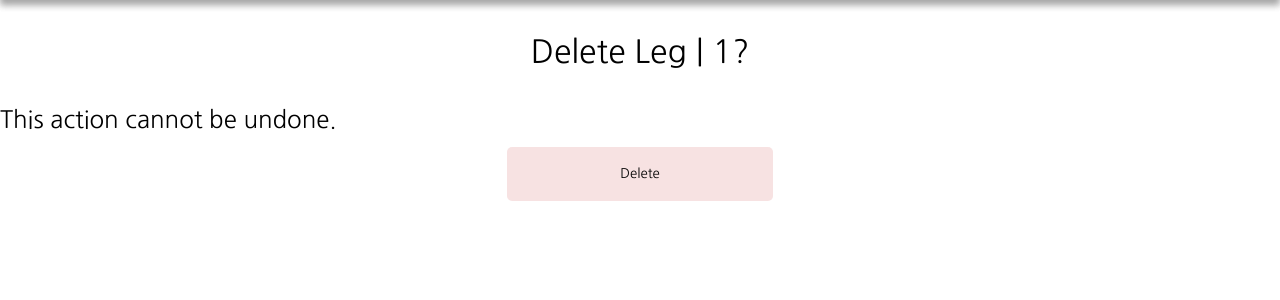
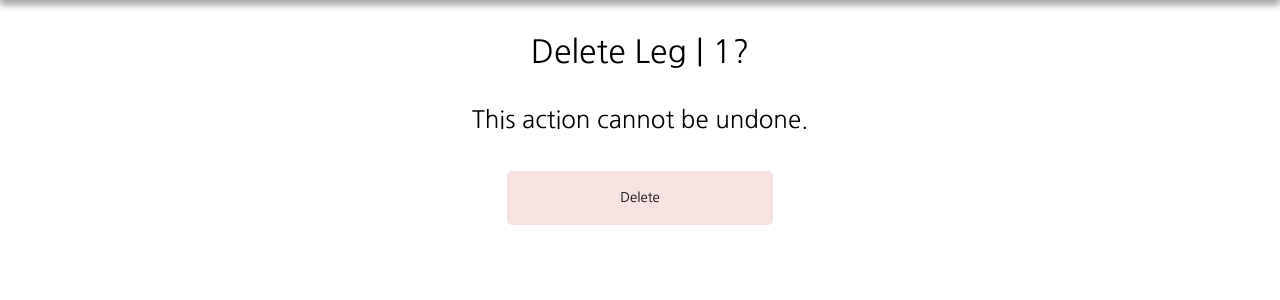
Before and after one commit to Ryan-B1yth/CLONE_stock_take_app, a Django app: page /delete-stock/1 in a window 1280 px wide. Shown: the part 80-380 px from the top of the page. Run offline with Django 3.2, Linux system fonts and the light colour scheme; data comes from the database, SQL or seed files in the repository; both versions use the stored data as it was after the commit.

Commit message:
Add center page messages to delete pages and password reset page

```diff
--- a/stock_take/members/templates/registration/password_reset_success.html
+++ b/stock_take/members/templates/registration/password_reset_success.html
@@ -9,7 +9,7 @@
     <!-- <div class="container"> -->
         <h1>Password reset successfully</h1>
 
-        <h3><a href="{% url 'home' %}">Click here</a> to return home</h3>
+        <h3 class="center"><a href="{% url 'home' %}">Click here</a> to return home</h3>
     <!-- </div> -->
 
 {% endblock %}
--- a/stock_take/stock/static/css/style.css
+++ b/stock_take/stock/static/css/style.css
@@ -23,7 +23,7 @@
     font-weight: 300;
 }
 
-h1, h3, .add-new {
+h1, .center, .add-new {
     width: max-content;
     margin: 1em auto;
 }
--- a/stock_take/stock/templates/delete_part.html
+++ b/stock_take/stock/templates/delete_part.html
@@ -10,6 +10,7 @@
 {% block content %}
 
     <h1>Remove {{ parts.item }} from {{ parts.product_part_belongs_to }}</h1>
+    <h2 class="center">This action cannot be undone.</h2>
 
     <form action="" method="POST">
         {% csrf_token %}
--- a/stock_take/stock/templates/delete_product.html
+++ b/stock_take/stock/templates/delete_product.html
@@ -10,6 +10,7 @@
 {% block content %}
 
     <h1>Delete {{ product.name }}</h1>
+    <h2 class="center">This action cannot be undone.</h2>
 
     <form action="" method="POST">
         {% csrf_token %}
--- a/stock_take/stock/templates/delete_stock.html
+++ b/stock_take/stock/templates/delete_stock.html
@@ -9,7 +9,7 @@
 {% block content %}
 
     <h1>Delete {{ stock.name }} | {{ stock.code }}?</h1>
-    <h2>This action cannot be undone.</h2>
+    <h2 class="center">This action cannot be undone.</h2>
 
     <form action="" method="POST">
         {% csrf_token %}
```
Also changed, not shown: stock_take/db.sqlite3.
